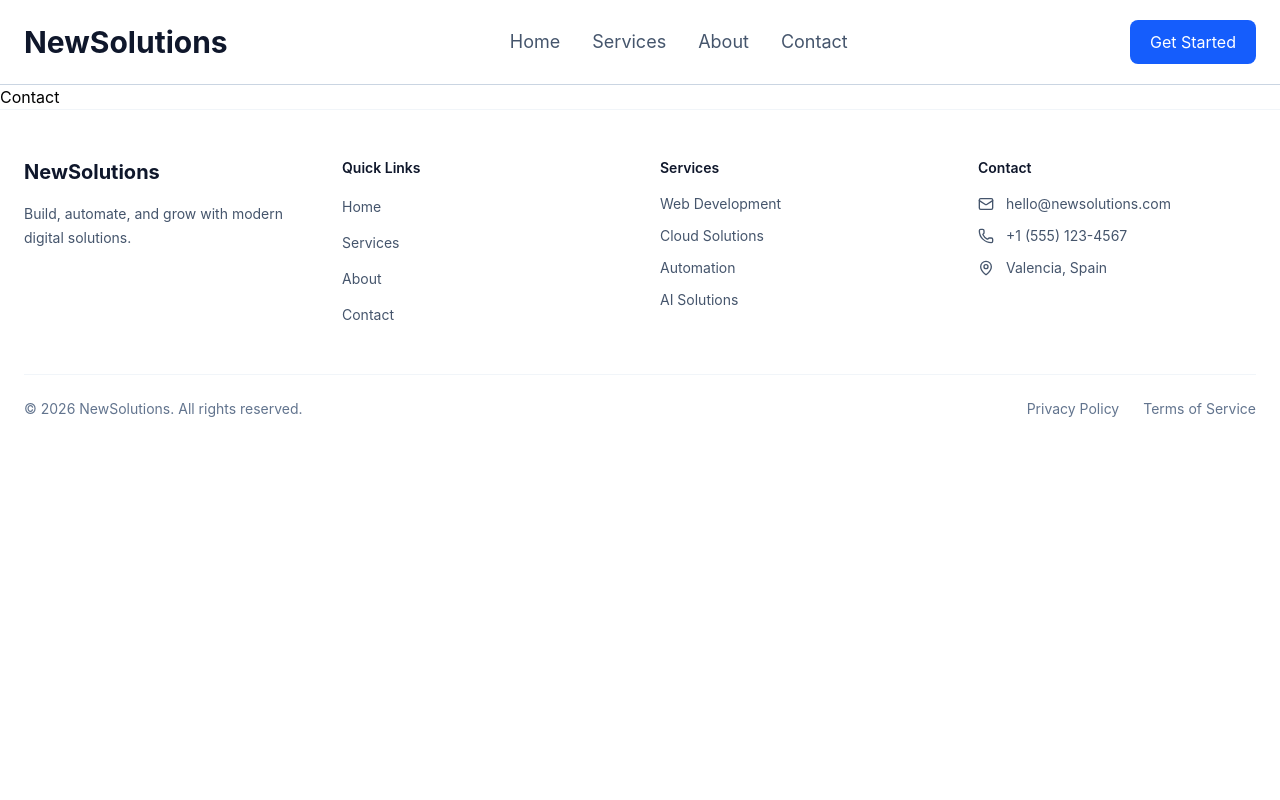
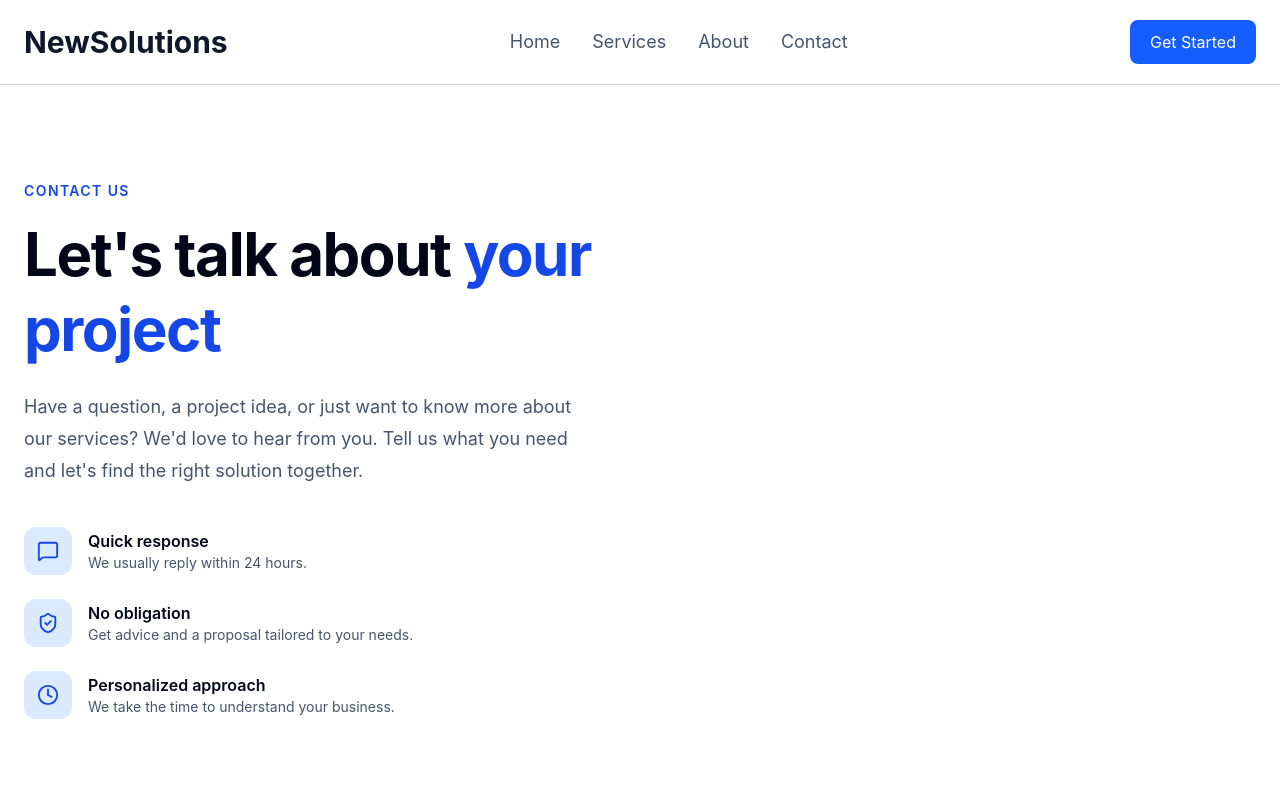
Before and after one commit to duartesimo/NewSolutions, a React (Vite) app in the folder frontend/: page /contact in a window 1280 px wide. Shown: the top 800 px of the page. Built offline with nearby package versions, Linux system fonts and the light colour scheme.

Commit message:
Added contact hero section

```diff
--- /dev/null
+++ b/frontend/src/components/sections/ContactHero.tsx
@@ -0,0 +1,75 @@
+import { Clock, MessageSquare, ShieldCheck } from "lucide-react";
+import ContactForm from "../layout/ContactForm";
+
+const benefits = [
+  {
+    icon: MessageSquare,
+    title: "Quick response",
+    description: "We usually reply within 24 hours.",
+  },
+  {
+    icon: ShieldCheck,
+    title: "No obligation",
+    description: "Get advice and a proposal tailored to your needs.",
+  },
+  {
+    icon: Clock,
+    title: "Personalized approach",
+    description: "We take the time to understand your business.",
+  },
+];
+
+function ContactHero() {
+  return (
+    <div className="mx-auto grid max-w-7xl grid-cols-1 gap-12 px-6 sm:py-20 lg:grid-cols-2 lg:py-24">
+      <div className="text-center lg:text-left">
+        {/* Eyebrow */}
+        <p className="text-sm font-semibold tracking-widest text-blue-700 uppercase">
+          Contact us
+        </p>
+
+        {/* Heading */}
+        <h1 className="mt-4 text-4xl leading-tight font-bold tracking-tight text-slate-950 sm:text-5xl lg:text-6xl">
+          Let's talk about <span className="text-blue-700">your project</span>
+        </h1>
+
+        {/* Description */}
+        <p className="mx-auto mt-6 max-w-xl text-base leading-7 text-slate-600 sm:text-lg sm:leading-8 lg:mx-0">
+          Have a question, a project idea, or just want to know more about our
+          services? We'd love to hear from you. Tell us what you need and let's
+          find the right solution together.
+        </p>
+
+        {/* Benefits */}
+        <div className="mt-10 flex flex-col gap-6">
+          {benefits.map((benefit) => {
+            const Icon = benefit.icon;
+
+            return (
+              <div
+                key={benefit.title}
+                className="flex items-center gap-4 text-left"
+              >
+                <div className="flex h-12 w-12 shrink-0 items-center justify-center rounded-xl bg-blue-100">
+                  <Icon size={22} className="text-blue-700" />
+                </div>
+
+                <div>
+                  <h3 className="font-semibold text-slate-950">
+                    {benefit.title}
+                  </h3>
+
+                  <p className="text-sm text-slate-600">
+                    {benefit.description}
+                  </p>
+                </div>
+              </div>
+            );
+          })}
+        </div>
+      </div>
+    </div>
+  );
+}
+
+export default ContactHero;
--- a/frontend/src/pages/Contact.tsx
+++ b/frontend/src/pages/Contact.tsx
@@ -1,9 +1,11 @@
+import ContactHero from "../components/sections/ContactHero";
+
 function Contact() {
 	return (
-		<div>
-			Contact
-		</div>
-	)
+    <>
+      <ContactHero />
+    </>
+  );
 }
 
 export default Contact
```
